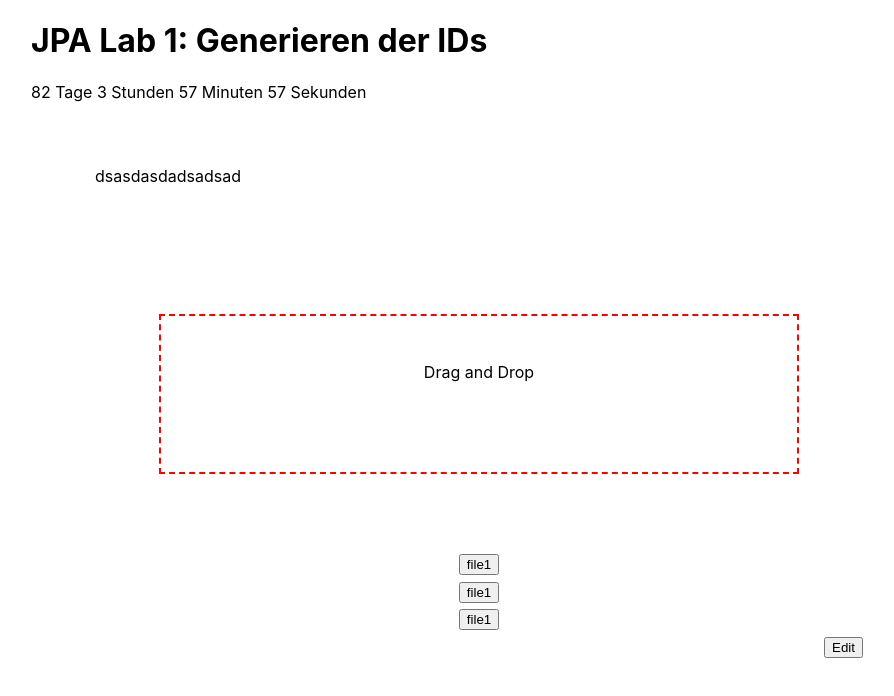
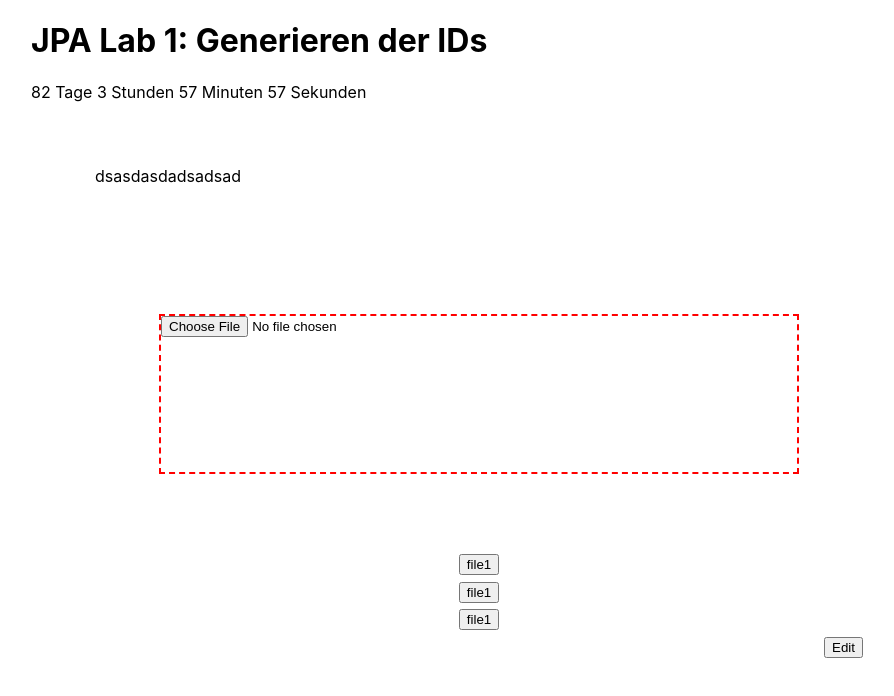
Before and after one commit to Elias-Traunbauer/school_collab, a Next.js app: page /assignment_edit in a window 1280 px wide. Shown: the top 696 px of the page, without its empty margins (161-1055 px from the left). Built offline with nearby package versions, Linux system fonts and the light colour scheme.

Commit message:
added fileinput

```diff
--- a/pages/assignment_edit.js
+++ b/pages/assignment_edit.js
@@ -25,9 +25,7 @@ export default function AssignmentEdit({assignment}){
                 </div>
             </div>
             <div className={styles.fileuploadcontainer}>
-                <div className={styles.fileuploadfield}>
-                    <p>Drag and Drop</p>
-                </div>
+                <input type="file" placeholder='drag' className={styles.fileuploadfield}></input>
             </div>
             <div className={styles.fileslist}>
                 <button>file1</button>
```
